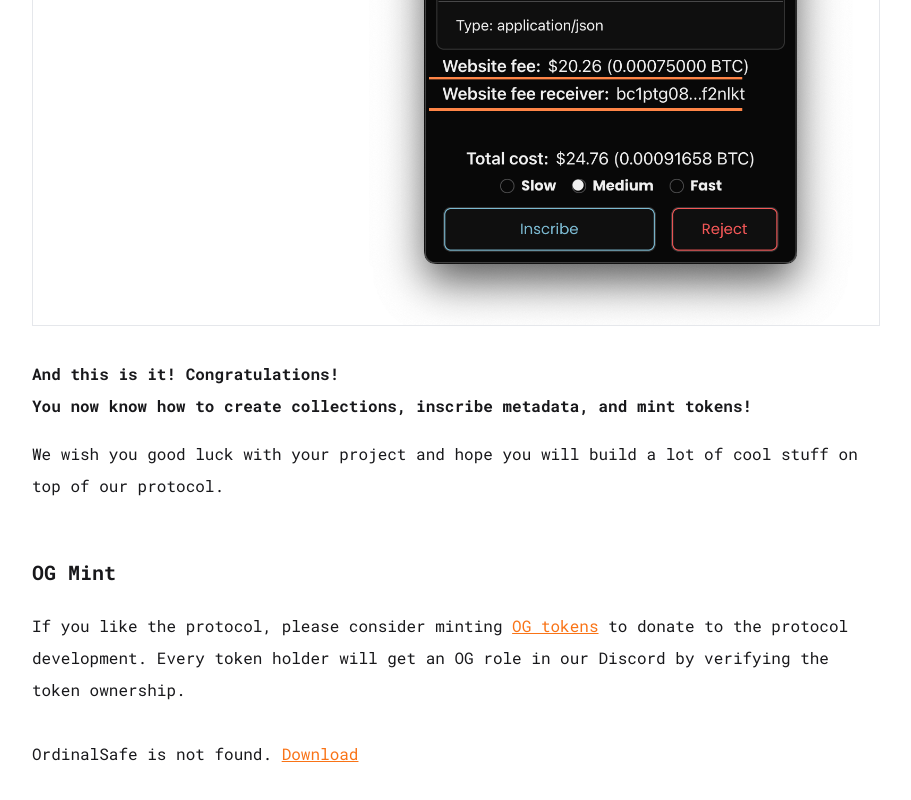
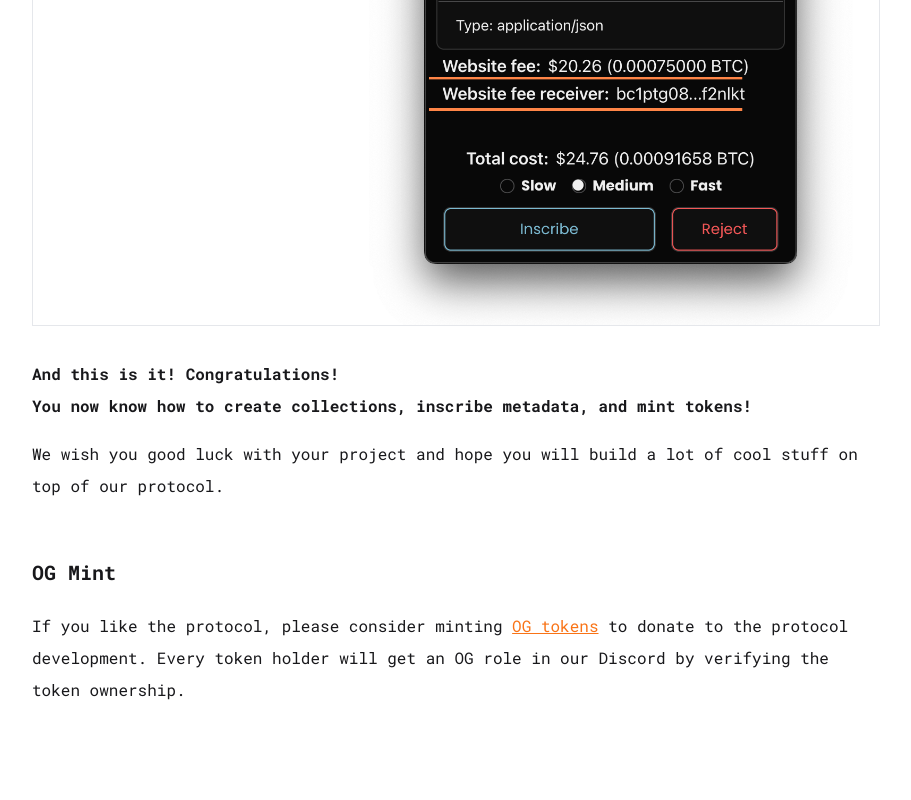
Before and after one commit to qalqi/brc721-tutorials, a Next.js app: page /chinese in a window 1280 px wide. Shown: the part 10908-11708 px from the top of the page, without its empty margins (184-1095 px from the left). Built offline with nearby package versions, Linux system fonts and the light colour scheme; no server answers.

Commit message:
refactor: :recycle: disable minting form

```diff
--- a/src/app/chinese/page.tsx
+++ b/src/app/chinese/page.tsx
@@ -464,7 +464,7 @@
           OG role in our Discord by verifying the token ownership.
         </p>
 
-        <div className="mt-8">
+        {/* <div className="mt-8">
           {(() => {
             if (collection.isSuccess) {
               const { supply, maxSupply, maxPerAddress } = collection.data;
@@ -510,7 +510,7 @@
               );
             }
           })()}
-        </div>
+        </div> */}
       </section>
     </div>
   );
```
